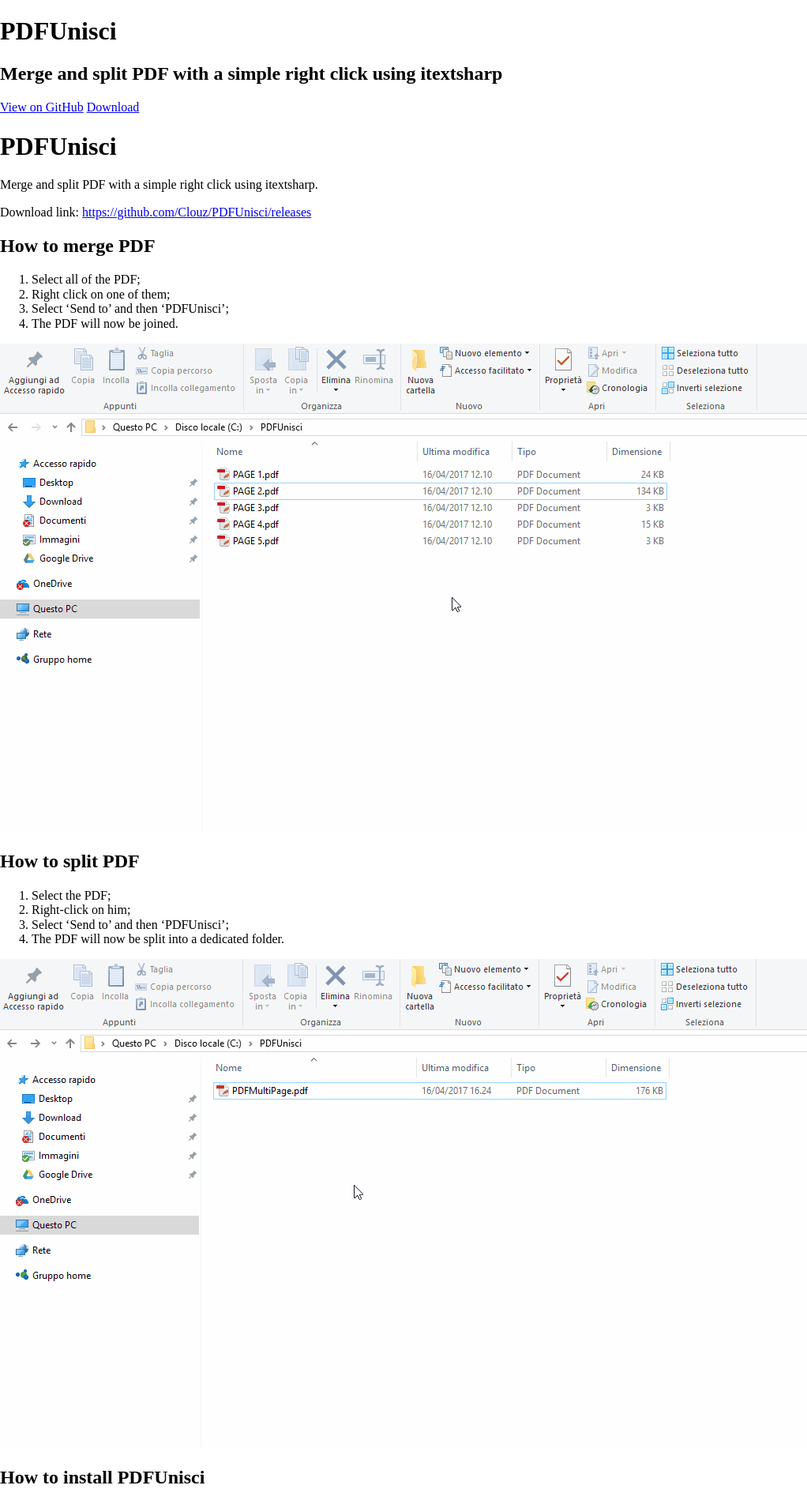
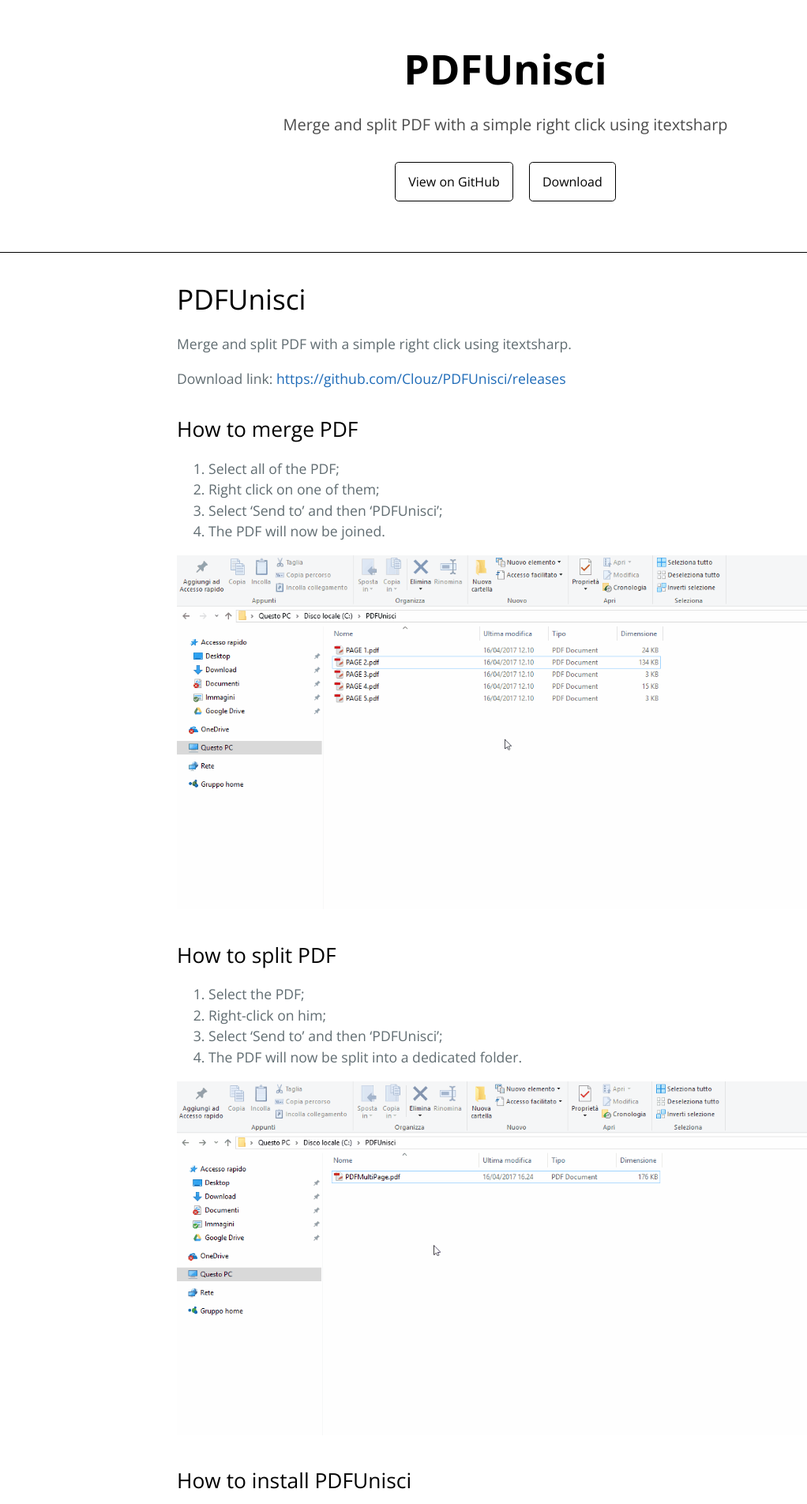
Before and after one commit to Clouz/PDFUnisci, a Jekyll site: the page built from README.md, in a window 1280 px wide. Shown: the top 1904 px of the page at 79% size, without its empty margins (0-1022 px from the left). Built offline with Jekyll 4.4.1, drawn with Linux system fonts in a browser that asks for light colours; nearby versions of some CDN libraries; our own code applies the rules of GitHub Pages for plain Markdown files; library files that are not in the unit come from our copies.

Commit message:
update css

```diff
--- a/_includes/head.html
+++ b/_includes/head.html
@@ -3,7 +3,7 @@
   <title>{{ site.title }}</title>
   <meta name="viewport" content="width=device-width, initial-scale=1">
   <meta name="theme-color" content="#157878">
-  <link rel="stylesheet" href="{{ site.baseurl }}/_css/normalize.css">
+  <link rel="stylesheet" href="{{ site.baseurl }}/css/normalize.css">
   <link href='https://fonts.googleapis.com/css?family=Open+Sans:400,700' rel='stylesheet' type='text/css'>
-  <link rel="stylesheet" href="{{ site.baseurl }}/_css/cayman.css">
+  <link rel="stylesheet" href="{{ site.baseurl }}/css/cayman.css">
 </head>
```
